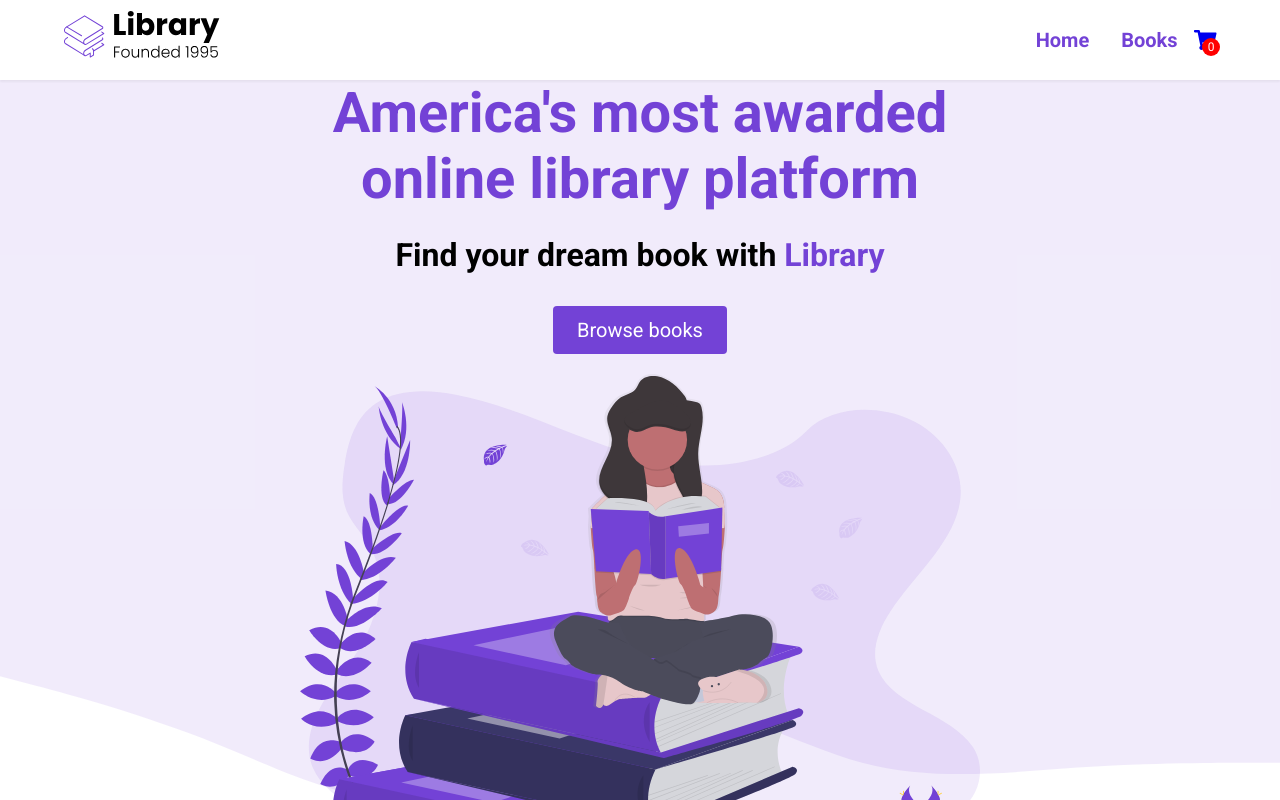
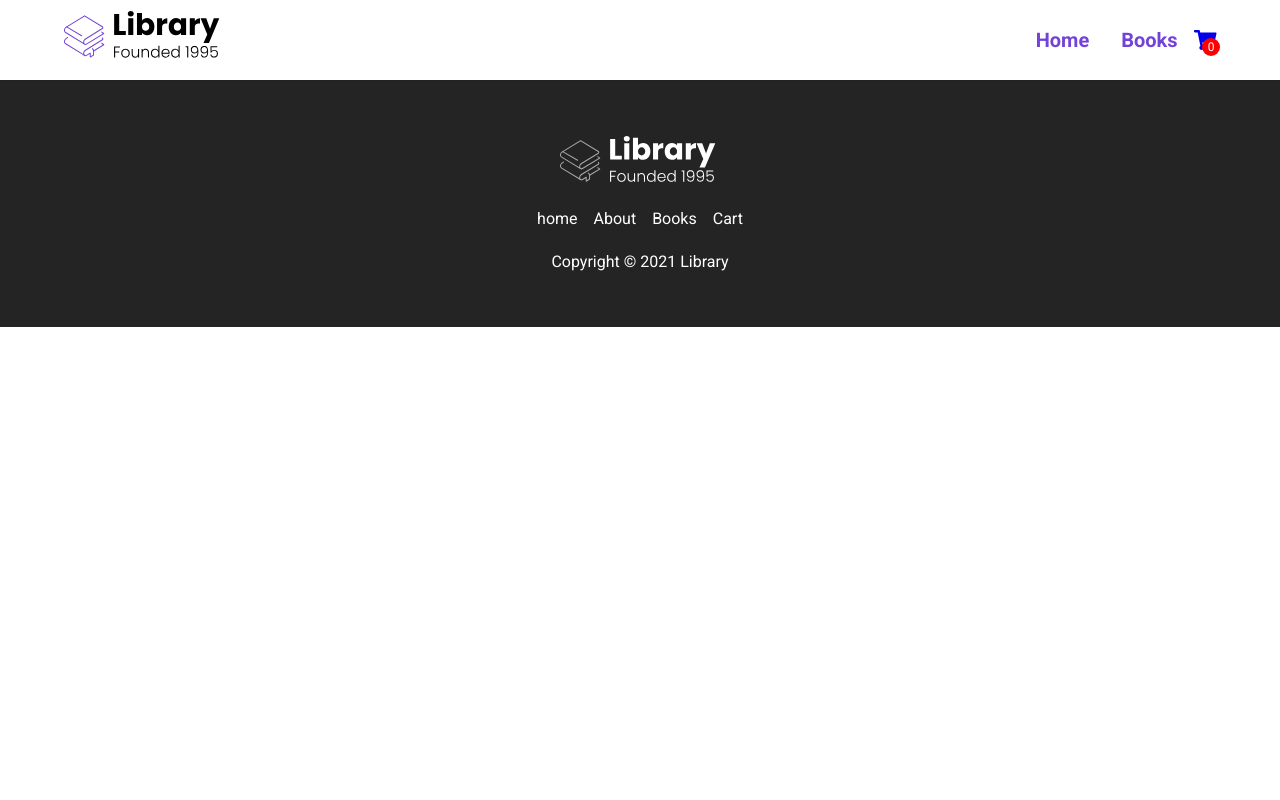
Before and after one commit to alexalextran/react-ecommerce-practice, a React (Create React App) app: page / in a window 1280 px wide. Shown: the top 800 px of the page. Built offline with nearby package versions, Linux system fonts and the light colour scheme.

Commit message:
wefdmolasdf

```diff
--- a/src/App.js
+++ b/src/App.js
@@ -51,7 +51,7 @@ function App() {
     <Router>
       <div className="App">
         <Nav numberOfItems={numberOfItems()}/>
-        <Route path="/" exact render={() => <Home books={books} />} />
+        <Route path="/react-ecommerce-practice" exact render={() => <Home books={books} />} />
         <Route path="/books" exact render={() => <Books books={books} />} />
         <Route
           path="/books/:id"
--- a/src/components/Nav.jsx
+++ b/src/components/Nav.jsx
@@ -21,7 +21,7 @@ const Nav = ({numberOfItems}) => {
           </Link>
           <ul className="nav__links">
             <li className="nav__list">
-              <Link to="/" className="nav__link">
+              <Link to="/react-ecommerce-practice" className="nav__link">
                 Home
               </Link>
             </li>
```
